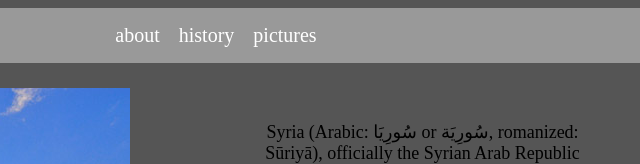
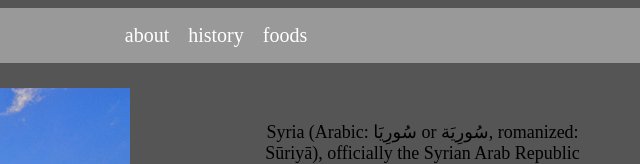
Before and after one commit to mhdAlghazouli/create-90-s-style-website, a plain HTML site: page index.html in a window 1280 px wide. Shown: the top 164 px of the page, 627-1267 px from the left. Drawn offline with Linux system fonts and the light colour scheme.

Commit message:
fixed navbar links

```diff
--- a/index.html
+++ b/index.html
@@ -13,7 +13,7 @@
             <ul>
               <li><a href="#">about</a></li>
               <li><a href="#">history</a></li>
-              <li><a href="#">pictures</a></li>
+              <li><a href="#">foods</a></li>
             </ul>
           </div>
         </div>
```
